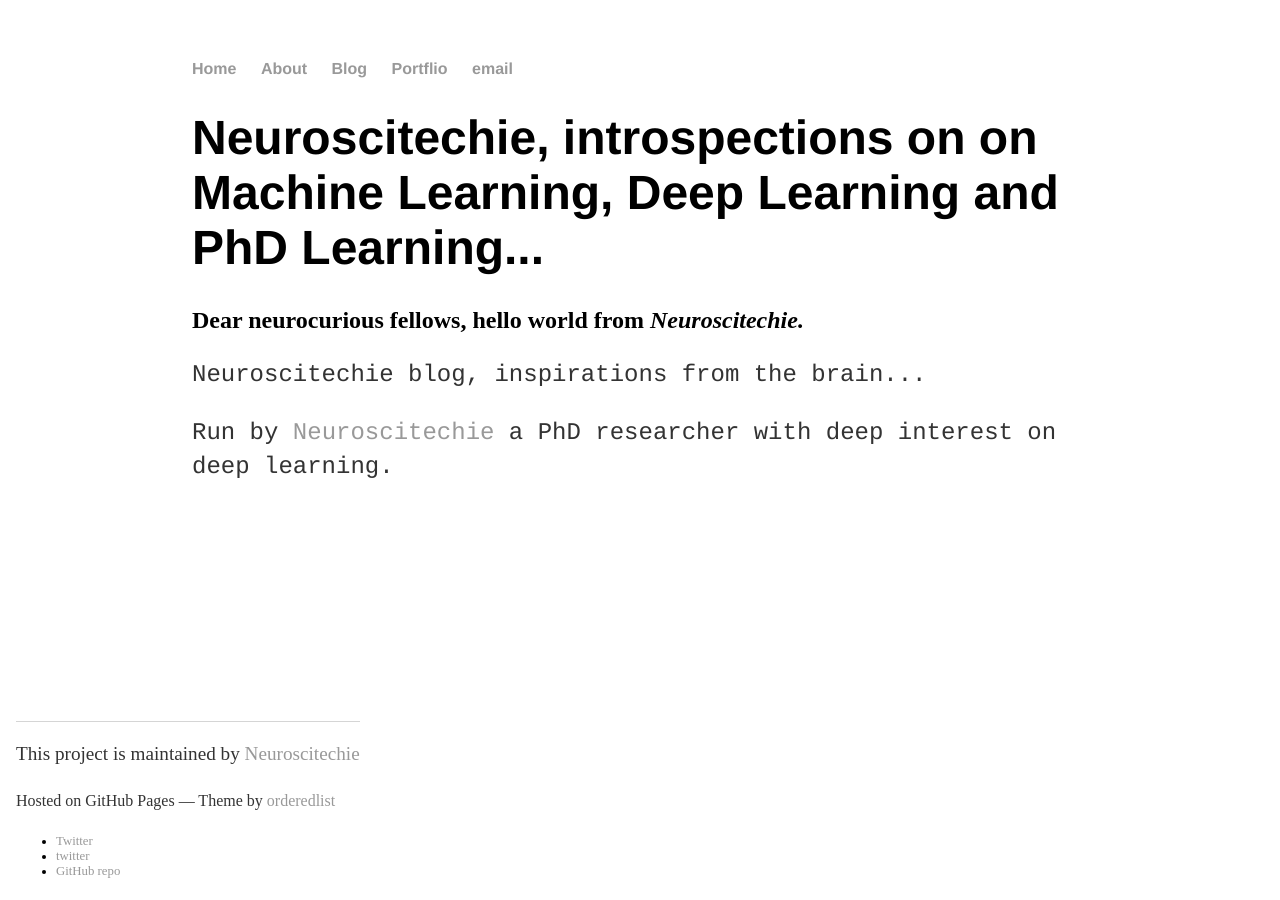
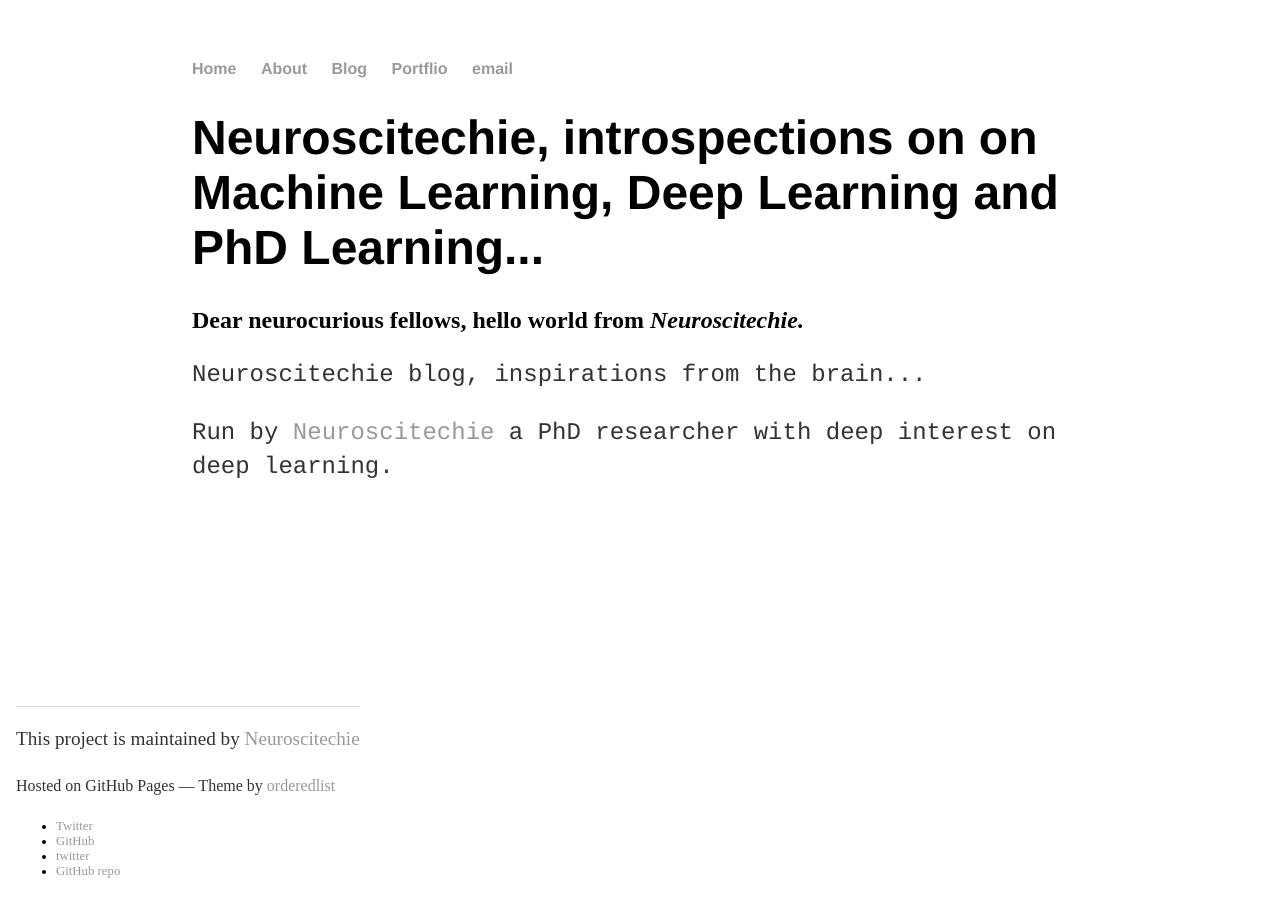
Before and after one commit to inantubek/meltemiatay.github.io, a Jekyll site: the page built from index.html, in a window 1280 px wide. Built offline with Jekyll 4.4.1, drawn with Linux system fonts in a browser that asks for light colours.

Commit message:
Update default.html

```diff
--- a/_layouts/default.html
+++ b/_layouts/default.html
@@ -38,6 +38,13 @@
     </a>
   </li>
 {% endif %}
+    {% if site.github_username %}
+  <li>
+    <a href="https://github.com/{{ site.github_username }}">
+      <i class="fa fa-github"></i> GitHub
+    </a>
+  </li>
+{% endif %}
    <li><a href="https://twitter.com/neuroscitechie"</a>twitter</li>
    <li><a href="https://github.com/Neuroscitechie"</a>GitHub repo</li>
   </ul>
```
